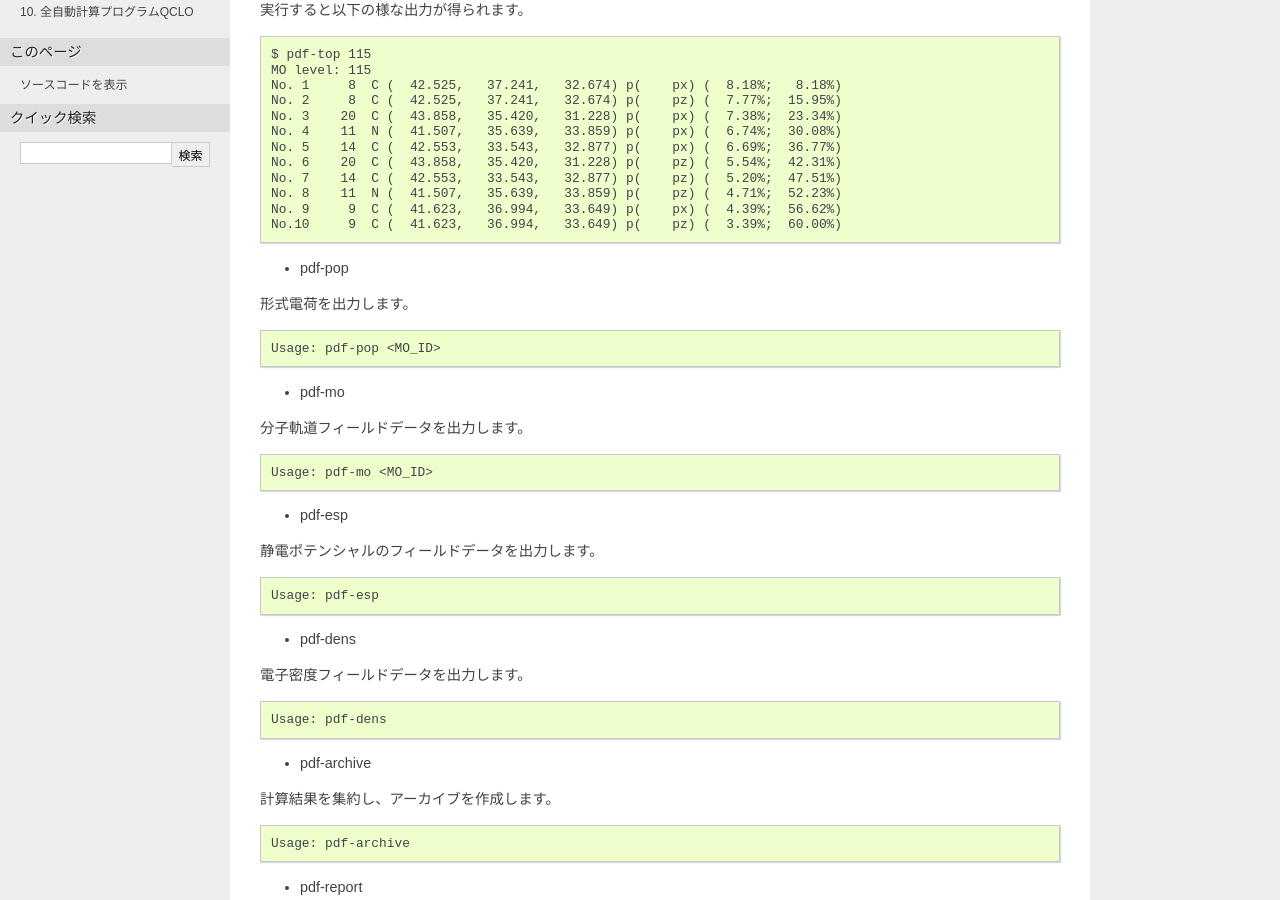
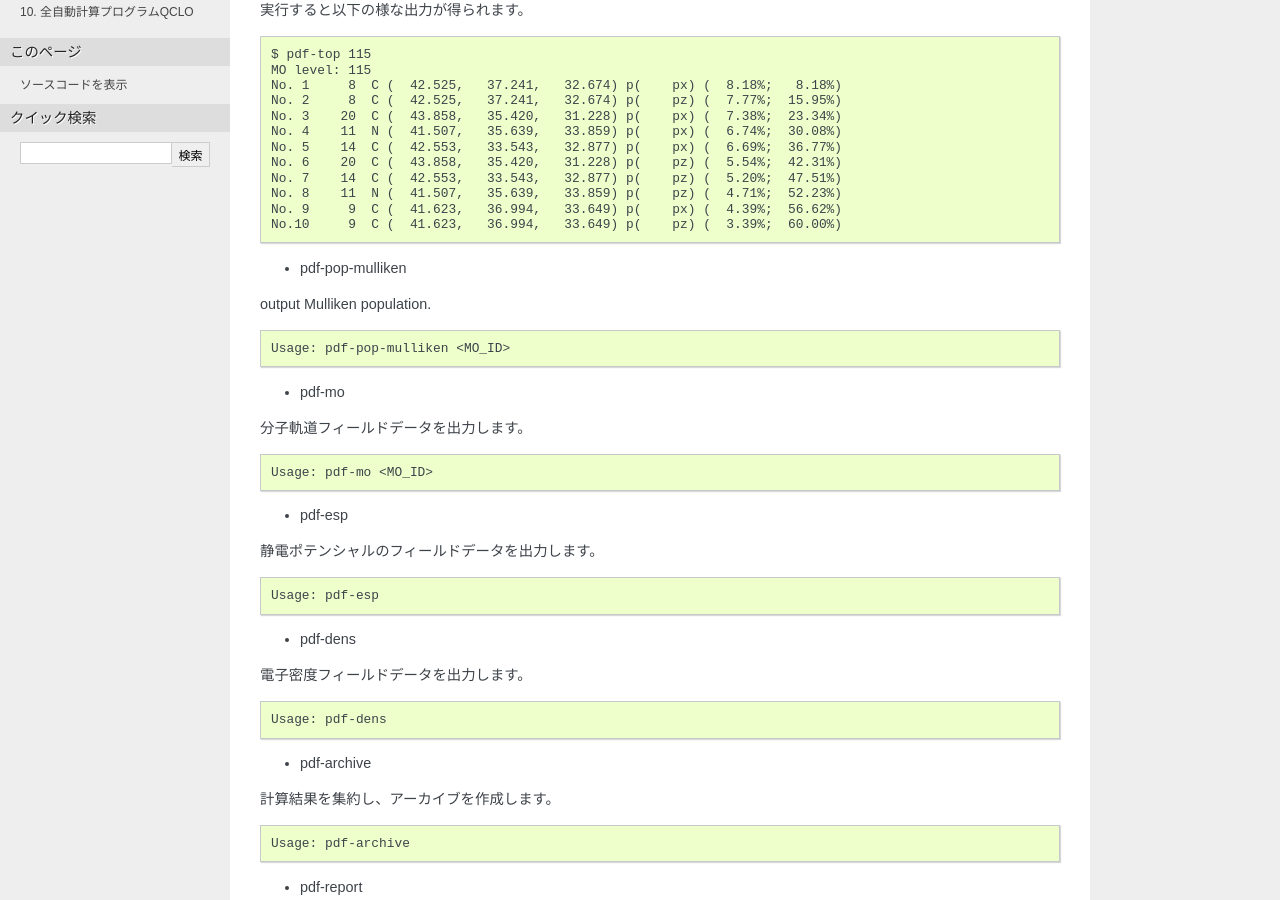
Before and after one commit to ProteinDF/ProteinDF_userman, a Sphinx documentation site: the page built from source/analysis.rst, in a window 1280 px wide and 900 px high, scrolled down 312 px. Built offline with Sphinx 7.4.7, drawn with Linux system fonts in a browser that asks for light colours; formulas are drawn with MathJax 3.

Commit message:
fix: tool commands

```diff
--- a/source/analysis.rst
+++ b/source/analysis.rst
@@ -34,13 +34,15 @@ ProteinDF計算結果の解析
    No.10     9  C (  41.623,   36.994,   33.649) p(    pz) (  3.39%;  60.00%)
 
 
-* pdf-pop
+* pdf-pop-mulliken
 
-形式電荷を出力します。
+output Mulliken population.
 
 .. code-block:: none
 
-  Usage: pdf-pop <MO_ID>
+  Usage: pdf-pop-mulliken <MO_ID>
+
+
 
 
 * pdf-mo
```
